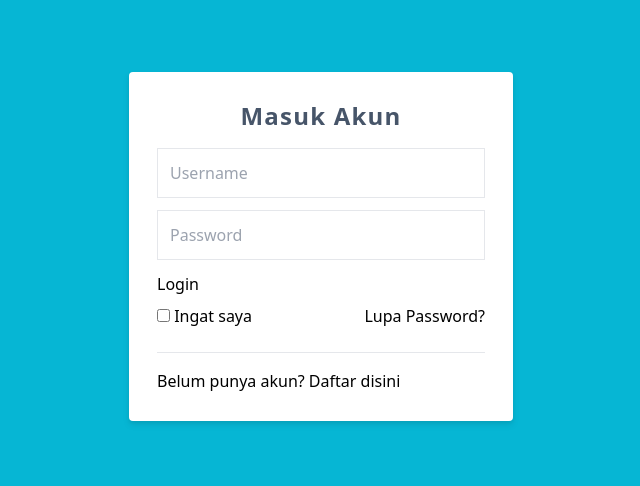
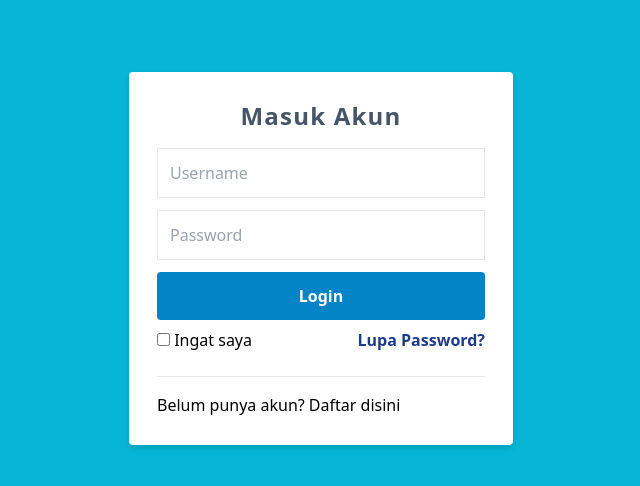
Before and after one commit to khoufstudio/frontend_tracking_app, a Next.js app: page /login in a window 1280 px wide. Shown: the top 486 px of the page, without its empty margins (319-959 px from the left). Built offline with nearby package versions, Linux system fonts and the light colour scheme.

Commit message:
update mockup

```diff
--- a/components/layouts/admin.tsx
+++ b/components/layouts/admin.tsx
@@ -14,7 +14,7 @@ const AdminLayout = ({ children } : DashboardLayoutProps ) => {
         {/* sidebar */}
         <div className='bg-slate-900 w-56 text-white h-screen fixed z-10'>
           <div className='pl-5 pr-10 py-3'>
-            <Image src='/images/global_quality_logo.jpg' className='h-10' alt='Logo' />
+            <Image src='/images/global_quality_logo.jpg' height={40} width={40} alt='Logo' />
           </div>
           <h3 className='pl-5 text-slate-500 text-sm'>
             Halaman
@@ -52,21 +52,19 @@ const AdminLayout = ({ children } : DashboardLayoutProps ) => {
                     <Menu.Items className='absolute left-0 w-full text-slate-500 shadow'>
                       <Menu.Item>
                         {({active}) => (
-                          <Link
-                            className={`${active ? 'bg-slate-100' : 'bg-white'}` + ' block p-3 border-b-2 border-b-slate-100'}
-                            href='/pengaturan'
-                          >
+                          <Link href='/pengaturan'>
+                            <p className={`${active ? 'bg-slate-100' : 'bg-white'}` + ' block p-3 border-b-2 border-b-slate-100 hover:cursor-pointer'}>
                             Pengaturan
+                            </p>
                           </Link>
                         )}
                       </Menu.Item>
                       <Menu.Item>
                         {({active}) => (
-                          <Link
-                            className={`${active ? 'bg-slate-100' : 'bg-white'}` + ' block p-3'}
-                            href='/login'
-                          >
+                          <Link href='/login'>
+                            <p className={`${active ? 'bg-slate-100' : 'bg-white'}` + ' block p-3 border-b-2 border-b-slate-100 hover:cursor-pointer'}>
                             Keluar
+                            </p>
                           </Link>
                         )}
                       </Menu.Item>
--- a/pages/index.tsx
+++ b/pages/index.tsx
@@ -8,7 +8,7 @@ const Home: NextPage = () => {
       {/* Navbar */}
       <nav className='bg-white border-solid shadow-sm absolute w-full z-10'>
         <div className="p-5 flex justify-between">
-          <Image src='/images/global_quality_logo.jpg' className='h-10' alt="Logo" />
+          <Image src='/images/global_quality_logo.jpg' height={40} width={40} alt="Logo" />
           <div>
             <ul>
               <li>
@@ -24,7 +24,7 @@ const Home: NextPage = () => {
 
       <h1 className='text-center text-5xl font-bold pt-60 text-white drop-shadow-xl'>Sistem Kalibrasi Online</h1>
       <p className='text-slate-300 text-center text-xl font-medium mt-2'>By Global Quality</p>
-      <Image className='w-screen opacity-5 absolute top-0 h-screen' src="/images/background.jpg" alt="" />
+      <Image className='w-screen opacity-5 absolute top-0 h-screen' src="/images/background.jpg" alt="" layout='fill' />
     </div>
   )
 }
--- a/pages/login.tsx
+++ b/pages/login.tsx
@@ -15,15 +15,15 @@ const Login: NextPage = () => {
           <div className="mb-3">
             <input className='border p-3 w-full' type="text" name='password' placeholder='Password' />
           </div>
-          <Link href='/pilih-dashboard' className='bg-sky-600 hover:bg-sky-700 p-3 font-bold text-white text-center rounded'>
-            Login
+          <Link href='/pilih-dashboard'>
+            <button className='bg-sky-600 hover:bg-sky-700 p-3 font-bold text-white text-center rounded'>Login</button>
           </Link>
 
           <div className='flex justify-between  my-2'>
             <div>
               <input type="checkbox" name="ingat_saya" id="ingat_saya" /> Ingat saya
             </div>
-            <Link href='/forgot_password' className='text-center font-bold text-blue-900'>Lupa Password?</Link>
+            <Link href='/forgot_password'><p className='text-center font-bold text-blue-900'>Lupa Password?</p></Link>
           </div>
           <hr className='my-4' />
           <p>Belum punya akun? Daftar <Link className='font-bold text-blue-800' href="/daftar">disini</Link></p>
--- a/pages/pilih-dashboard.tsx
+++ b/pages/pilih-dashboard.tsx
@@ -5,7 +5,7 @@ const PilihDashboard: NextPage = () => {
   return (
     <div className='bg-cyan-50 h-screen'>
       <div className='flex justify-center space-x-4 pt-36'>
-        <Link className='bg-blue-600 text-white p-3 rounded font-bold' href="/dashboard-customer">Dashboard Pelanggan</Link>
+        <Link href="/dashboard-customer"><button  className='bg-blue-600 text-white p-3 rounded font-bold'>Dashboard Pelanggan</button></Link>
         {/* <a className='bg-blue-600 text-white p-3 rounded font-bold' href="/dashboard-user">Dashboard Karyawan/Admin</a> */}
       </div>
     </div>
```
